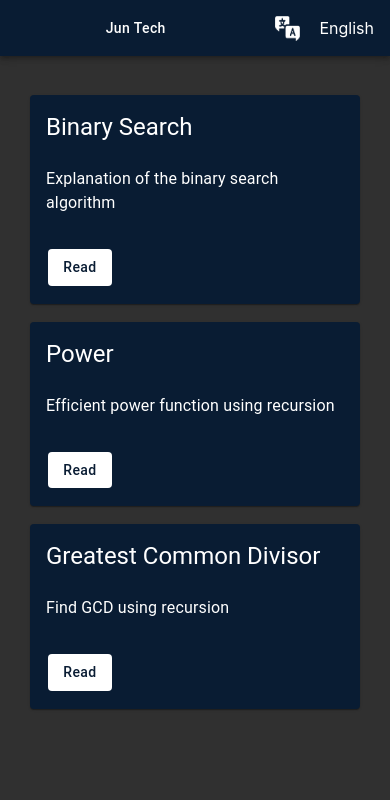
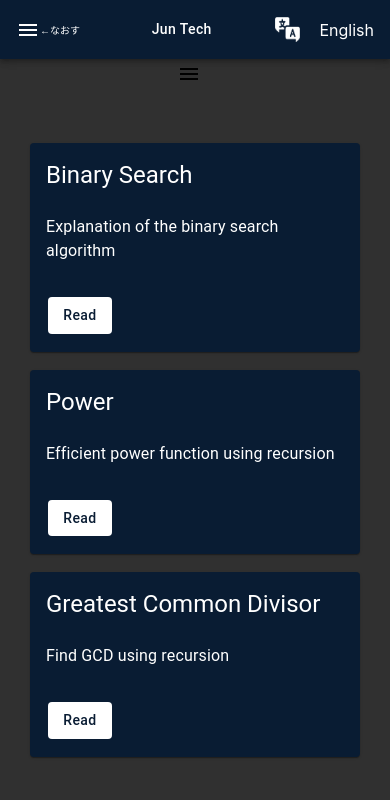
Before and after one commit to jun-uen0/react-techs, a React (Create React App) app: page / in a window 390 px wide. Shown: the top 800 px of the page. Built offline with nearby package versions, Linux system fonts and the light colour scheme; the HTML template or start-up script is replaced by a standard one.

Commit message:
fix: hamburger menu (TODO)

```diff
--- a/src/components/Layout/Layout.tsx
+++ b/src/components/Layout/Layout.tsx
@@ -54,6 +54,12 @@ const Layout: React.FC = () => {
               />
             </div>
           )}
+          {isMobile && (
+            <SideBar
+              setContentsType={setContentsType}
+              setShowCards={setShowCards}
+            />
+          )}
           <div className="contentsArea">
             <ContentsArea
               setShowCards={setShowCards}
--- a/src/components/Layout/NavBar/NavBar.tsx
+++ b/src/components/Layout/NavBar/NavBar.tsx
@@ -4,6 +4,8 @@ import Language from './parts/Language'
 import makeStyles from '@material-ui/core/styles/makeStyles'
 import Toolbar from '@material-ui/core/Toolbar'
 import AppBar from '@material-ui/core/AppBar'
+import IconButton from '@material-ui/core/IconButton'
+import MenuIcon from '@material-ui/icons/Menu'
 
 type NavBarProps = {
   isEnglish: boolean
@@ -12,19 +14,30 @@ type NavBarProps = {
 }
 
 const NavBar: React.FC<NavBarProps> = (props) => {
-
-  const classes = useStyles()
+  const classes = useStyles();
 
   return (
     <div className={classes.root}>
       <AppBar className={classes.appBar}>
-        <Toolbar>
+        <Toolbar className={classes.toolbar}>
+          {props.isMobile && (
+            <IconButton
+            edge="start"
+            color="inherit"
+            aria-label="menu"
+            className={classes.menuButton}
+            >
+              <MenuIcon />
+              <p style={{ fontSize: '10px' }}>←なおす</p>
+              {/* TODO: なおす */}
+            </IconButton>
+          )}
           <TitleAndLogo />
           <Language
-           isEnglish={props.isEnglish}
-           setIsEnglish={props.setIsEnglish}
-           />
-           {props.isEnglish ? <p>English</p> : <p>日本語</p>}
+            isEnglish={props.isEnglish}
+            setIsEnglish={props.setIsEnglish}
+          />
+          {props.isEnglish ? <p>English</p> : <p>日本語</p>}
         </Toolbar>
       </AppBar>
     </div>
@@ -40,6 +53,14 @@ const useStyles = makeStyles((theme) => ({
     position: 'relative',
     zIndex: theme.zIndex.drawer + 1,
   },
+  toolbar: {
+    display: 'flex',
+    justifyContent: 'space-between', // 左右に要素を配置
+    alignItems: 'center',
+  },
+  menuButton: {
+    marginRight: theme.spacing(2), // アイコンの余白を調整
+  },
 }))
 
 export default NavBar
--- a/src/components/Layout/NavBar/parts/TitleAndLogo.tsx
+++ b/src/components/Layout/NavBar/parts/TitleAndLogo.tsx
@@ -30,6 +30,7 @@ const TitleAndlogo: React.FC = () => {
 const useStyles = makeStyles((theme) => ({
   title: {
     flexGrow: 1,
+    textAlign: 'center'
   },
 }))
 
--- a/src/components/Layout/SideBar/SideBar.tsx
+++ b/src/components/Layout/SideBar/SideBar.tsx
@@ -4,11 +4,13 @@ import List from '@material-ui/core/List'
 import Items from './parts/Items'
 import { SideBarProps } from '../../types'
 import Drawer from '@material-ui/core/Drawer';
-import IconButton from '@material-ui/core/IconButton';
-import MenuIcon from '@material-ui/icons/Menu';
-import { useState } from 'react';
+import IconButton from '@material-ui/core/IconButton'
+import MenuIcon from '@material-ui/icons/Menu'
+import { useState } from 'react'
+import useMediaQuery from '@material-ui/core/useMediaQuery'
 
 const SideBar: React.FC<SideBarProps> = (props) => {
+  const isMobile = useMediaQuery('(max-width: 768px)')
   const [mobileOpen, setMobileOpen] = useState(false)
 
   const handleDrawerToggle = () => {
@@ -17,7 +19,14 @@ const SideBar: React.FC<SideBarProps> = (props) => {
 
   return (
     <>
-      <IconButton onClick={handleDrawerToggle} edge="start" color="inherit" aria-label="menu">
+      {isMobile ? (
+        <>
+          <IconButton
+            onClick={handleDrawerToggle}
+            edge="start"
+            color="inherit"
+            aria-label="menu"
+          >
             <MenuIcon />
           </IconButton>
           <Drawer
@@ -25,10 +34,10 @@ const SideBar: React.FC<SideBarProps> = (props) => {
             open={mobileOpen}
             onClose={handleDrawerToggle}
             ModalProps={{
-          keepMounted: true, // Better open performance on mobile.
+              keepMounted: true,
             }}
             PaperProps={{
-          style: { backgroundColor: '#303030', color: '#ffffff' }, // 背景色と文字色を指定
+              style: { backgroundColor: '#303030', color: '#ffffff' },
             }}
           >
             <Box sx={{ width: 240 }}>
@@ -42,6 +51,18 @@ const SideBar: React.FC<SideBarProps> = (props) => {
             </Box>
           </Drawer>
         </>
+      ) : (
+        <Box sx={{ width: 240 }}>
+          <Toolbar />
+          <List>
+            <Items
+              setContentsType={props.setContentsType}
+              setShowCards={props.setShowCards}
+            />
+          </List>
+        </Box>
+      )}
+    </>
   )
 }
 
```
Lines whose indentation alone changed are shown as unchanged.
